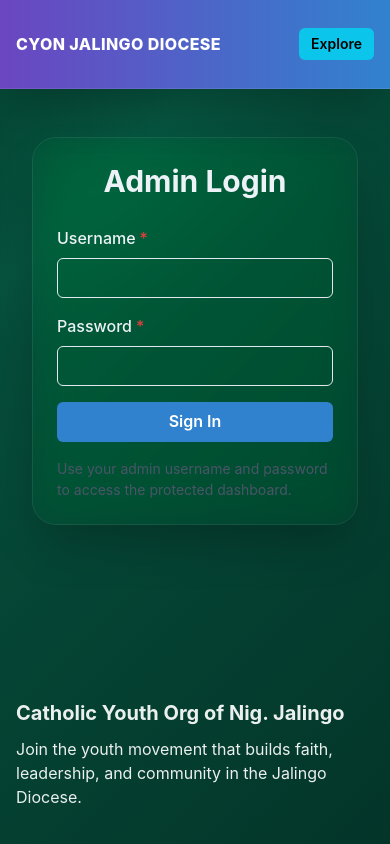
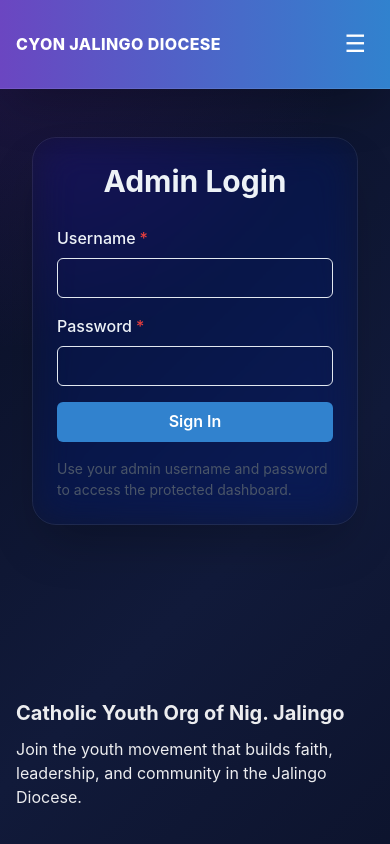
Before and after one commit to Alexdoned/cyon-jalingo, a React (Vite) app in the folder frontend/: page /admin-login in a window 390 px wide. Shown: the top 844 px of the page. Built offline with nearby package versions, Linux system fonts and the light colour scheme.

Commit message:
Fix UI issues: Add mobile navbar and resolve image paths

```diff
--- a/frontend/src/components/EventCard.jsx
+++ b/frontend/src/components/EventCard.jsx
@@ -2,7 +2,10 @@ import { Box, Image, Badge, Heading, Text, Stack } from '@chakra-ui/react';
 
 function EventCard({ event }) {
   const eventDate = new Date(event.event_date || event.date).toLocaleDateString();
-  const imageUrl = event.imageUrl || event.media?.[0]?.file_path || 'https://via.placeholder.com/640x320';
+  const rawImageUrl = event.imageUrl || event.media?.[0]?.file_path || event.media?.[0]?.filename;
+  const imageUrl = rawImageUrl
+    ? (rawImageUrl.startsWith('http') ? rawImageUrl : `/api/events/media/${rawImageUrl.split(/[\/\\]/).pop()}`)
+    : 'https://via.placeholder.com/640x320';
 
   return (
     <Box
--- a/frontend/src/components/LeaderCard.jsx
+++ b/frontend/src/components/LeaderCard.jsx
@@ -1,6 +1,11 @@
 import { Box, Image, Text, Stack, Heading, Badge, Wrap, WrapItem } from '@chakra-ui/react';
 
 function LeaderCard({ leader }) {
+  const rawPhotoUrl = leader.photo_url || leader.imageUrl;
+  const photoUrl = rawPhotoUrl
+    ? (rawPhotoUrl.startsWith('http') ? rawPhotoUrl : `/api/leaders/photo/${rawPhotoUrl.split(/[\/\\]/).pop()}`)
+    : 'https://via.placeholder.com/480x250';
+
   return (
     <Box
       borderWidth="1px"
@@ -11,7 +16,7 @@ function LeaderCard({ leader }) {
       transition="transform 0.25s ease, box-shadow 0.25s ease"
       _hover={{ transform: 'translateY(-6px)', boxShadow: '2xl' }}
     >
-      <Image src={leader.photo_url || 'https://via.placeholder.com/480x250'} alt={leader.name} objectFit="cover" w="100%" h="220px" />
+      <Image src={photoUrl} alt={leader.name} objectFit="cover" w="100%" h="220px" />
       <Box p={5}>
         <Stack spacing={3}>
           <Heading size="md">{leader.name}</Heading>
--- a/frontend/src/components/Navbar.jsx
+++ b/frontend/src/components/Navbar.jsx
@@ -1,4 +1,5 @@
-import { Box, Flex, HStack, Link, Button, Image, useColorModeValue } from '@chakra-ui/react';
+import { useState } from 'react';
+import { Box, Flex, HStack, Link, Button, VStack } from '@chakra-ui/react';
 import { NavLink } from 'react-router-dom';
 
 const navItems = [
@@ -11,6 +12,9 @@ const navItems = [
 ];
 
 function Navbar() {
+  const [isOpen, setIsOpen] = useState(false);
+  const toggleMenu = () => setIsOpen(!isOpen);
+
   return (
     <Box
       bgGradient="linear(to-r, purple.600, blue.500)"
@@ -26,7 +30,6 @@ function Navbar() {
     >
       <Flex h={16} alignItems="center" justifyContent="space-between">
         <Flex align="center" gap={3}>
-          {/* <Image src="/cyonlogo.png" alt="Youth Project" boxSize="42px" borderRadius="lg" boxShadow="lg" /> */}
           <Box fontWeight="extrabold" letterSpacing="wide" fontSize={{ base: 'md', md: 'lg' }}>CYON JALINGO DIOCESE</Box>
         </Flex>
 
@@ -48,10 +51,42 @@ function Navbar() {
           ))}
         </HStack>
 
-        <Button as={NavLink} to="/" size="sm" colorScheme="cyan" variant="solid">
-          Explore
-        </Button>
+        <Flex display={{ base: 'none', md: 'flex' }}>
+          <Button as={NavLink} to="/" size="sm" colorScheme="cyan" variant="solid">
+            Explore
+          </Button>
+        </Flex>
+
+        <Box display={{ base: 'block', md: 'none' }} onClick={toggleMenu} cursor="pointer" fontSize="2xl" p={2}>
+          {isOpen ? '✕' : '☰'}
+        </Box>
       </Flex>
+
+      {isOpen && (
+        <Box pb={4} display={{ md: 'none' }}>
+          <VStack as="nav" spacing={4} align="stretch" mt={4}>
+            {navItems.map((item) => (
+              <Link
+                key={item.label}
+                as={NavLink}
+                to={item.path}
+                onClick={toggleMenu}
+                px={3}
+                py={2}
+                rounded="md"
+                fontWeight="medium"
+                _hover={{ textDecoration: 'none', bg: 'whiteAlpha.200' }}
+                _activeLink={{ color: 'cyan.100', fontWeight: 'bold' }}
+              >
+                {item.label}
+              </Link>
+            ))}
+            <Button as={NavLink} to="/" size="sm" colorScheme="cyan" variant="solid" onClick={toggleMenu}>
+              Explore
+            </Button>
+          </VStack>
+        </Box>
+      )}
     </Box>
   );
 }
--- a/frontend/src/index.css
+++ b/frontend/src/index.css
@@ -2,9 +2,9 @@ html, body, #root {
   margin: 0;
   min-height: 100%;
   font-family: Inter, system-ui, -apple-system, BlinkMacSystemFont, 'Segoe UI', sans-serif;
-  background: radial-gradient(circle at top left, rgba(16, 185, 129, 0.18), transparent 28%),
-    radial-gradient(circle at bottom right, rgba(5, 150, 105, 0.15), transparent 28%),
-    linear-gradient(135deg, #022c22 0%, #064e3b 18%, #022c22 100%);
+  background: radial-gradient(circle at top left, rgba(147, 51, 234, 0.15), transparent 28%),
+    radial-gradient(circle at bottom right, rgba(59, 130, 246, 0.15), transparent 28%),
+    linear-gradient(135deg, #0a0f24 0%, #111a3a 50%, #0a0f24 100%);
   color: #edf2f7;
 }
 
--- a/frontend/src/pages/Home.jsx
+++ b/frontend/src/pages/Home.jsx
@@ -111,7 +111,7 @@ function Home() {
                     as={RouterLink}
                     to={`/events?denary=${encodeURIComponent(denary)}`}
                     variant="solid"
-                    colorScheme="green"
+                    colorScheme="blue"
                     width="100%"
                     mb={4}
                     size="lg"
--- a/frontend/src/pages/Payment.jsx
+++ b/frontend/src/pages/Payment.jsx
@@ -28,7 +28,7 @@ export default function Payment() {
 
   useEffect(() => {
     if (registrationId) {
-      api.get(`/register/${registrationId}`).then((res) => setRegistration(res.data?.data || res.data)).catch(() => {});
+      api.get(`/register/${registrationId}`).then((res) => setRegistration(res.data?.data || res.data)).catch(() => { });
     }
   }, [registrationId]);
 
@@ -69,7 +69,7 @@ export default function Payment() {
         <Stack spacing={8} bg="whiteAlpha.90" p={{ base: 6, md: 10 }} borderRadius="3xl" boxShadow="2xl" border="1px solid" borderColor="whiteAlpha.200">
           <Box textAlign="center">
             <Heading>Payment</Heading>
-            <Text mt={3} color="gray.600">Complete the mock payment for your registration.</Text>
+            <Text mt={3} color="gray.600">Complete the payment for your registration.</Text>
           </Box>
 
           {registration && (
@@ -114,7 +114,7 @@ export default function Payment() {
 
           <Stack direction={{ base: 'column', md: 'row' }} justify="flex-end">
             <Button variant="outline" onClick={() => navigate('/register')}>Back to Registration</Button>
-            <Button colorScheme="green" onClick={handlePay} isLoading={isLoading}>Pay $25 (Mock)</Button>
+            <Button colorScheme="green" onClick={handlePay} isLoading={isLoading}>Pay</Button>
           </Stack>
         </Stack>
       </Container>
```
